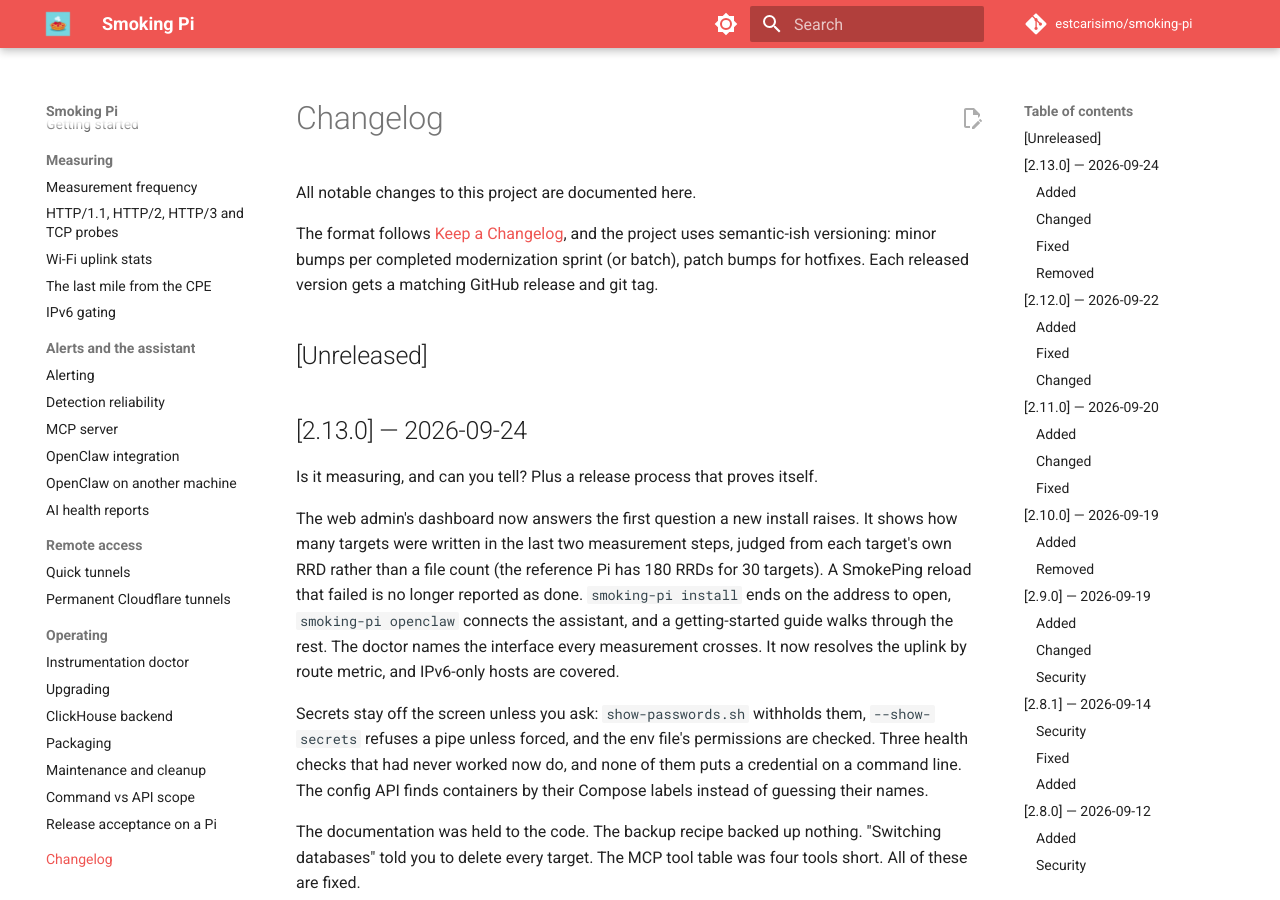
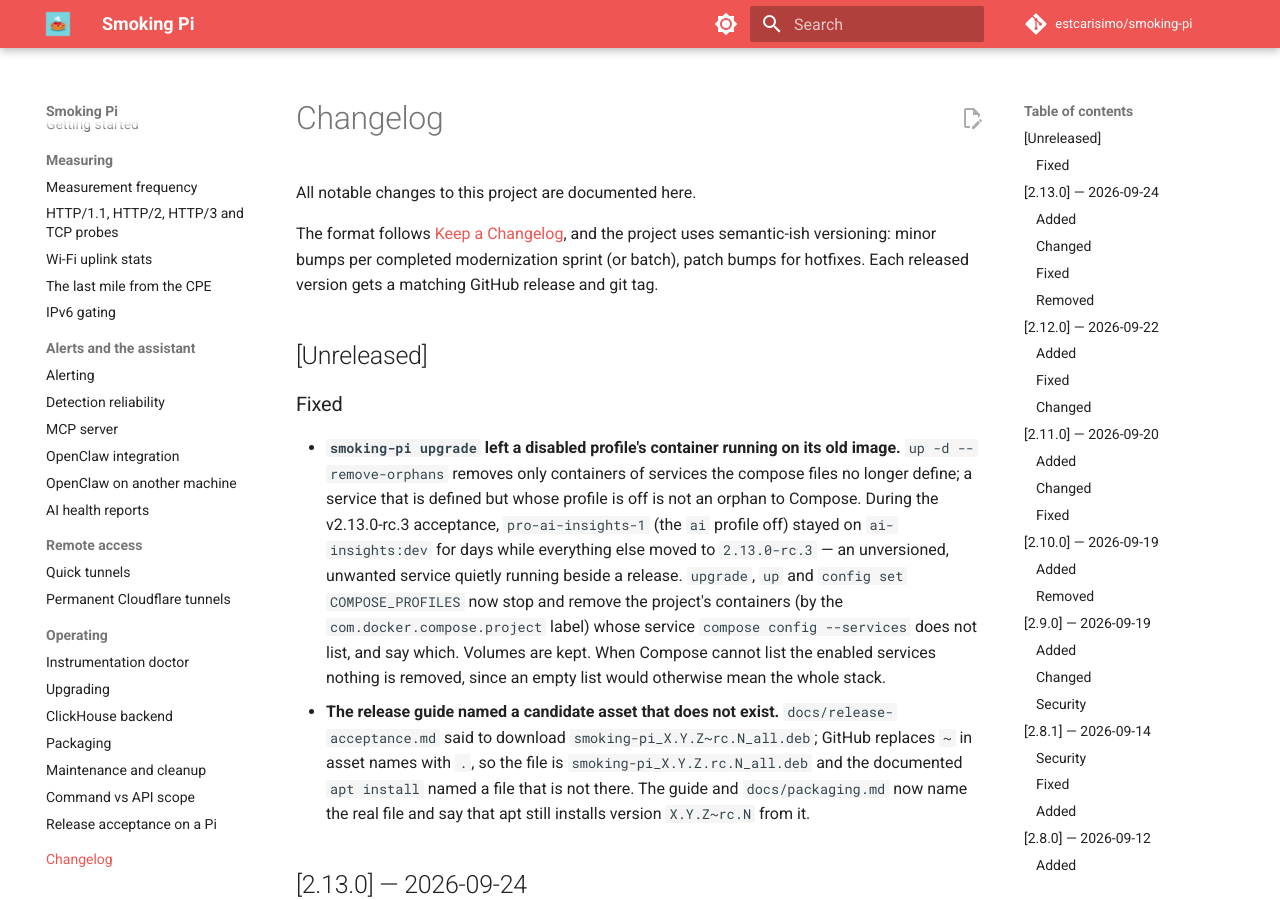
Before and after one commit to estcarisimo/smoking-pi, an MkDocs documentation site: the page built from docs/changelog.md, in a window 1280 px wide and 900 px high. Built offline with MkDocs 1.6.1 and Material for MkDocs 9.7.7, drawn with Linux system fonts in a browser that asks for light colours; comment, search, counter and statistics services are not loaded.

Commit message:
fix(cli): upgrade removes the containers of a profile that is off
`up -d --remove-orphans` only removes services the compose files no longer
define, so a defined service whose profile is off kept running on its old
image (pro-ai-insights-1 on :dev through the v2.13.0-rc.3 acceptance).
upgrade, up and `config set COMPOSE_PROFILES` now stop and remove the
project's containers whose service `compose config --services` does not
list; nothing is removed when Compose cannot list them.

docs: the candidate .deb asset is smoking-pi_X.Y.Z.rc.N_all.deb (GitHub
turns `~` into `.`); apt still installs version X.Y.Z~rc.N from it.

Co-Authored-By: Claude Opus 5.5 <noreply@anthropic.com>

```diff
--- a/CHANGELOG.md
+++ b/CHANGELOG.md
@@ -8,6 +8,29 @@ modernization sprint (or batch), patch bumps for hotfixes. Each released
 version gets a matching GitHub release and git tag.
 
 ## [Unreleased]
+
+### Fixed
+
+- **`smoking-pi upgrade` left a disabled profile's container running on
+  its old image.** `up -d --remove-orphans` removes only containers of
+  services the compose files no longer define; a service that is defined
+  but whose profile is off is not an orphan to Compose. During the
+  v2.13.0-rc.3 acceptance, `pro-ai-insights-1` (the `ai` profile off)
+  stayed on `ai-insights:dev` for days while everything else moved to
+  `2.13.0-rc.3` — an unversioned, unwanted service quietly running beside
+  a release. `upgrade`, `up` and `config set COMPOSE_PROFILES` now stop and
+  remove the project's containers (by the `com.docker.compose.project`
+  label) whose service `compose config --services` does not list, and say
+  which. Volumes are kept. When Compose cannot list the enabled services
+  nothing is removed, since an empty list would otherwise mean the whole
+  stack.
+- **The release guide named a candidate asset that does not exist.**
+  `docs/release-acceptance.md` said to download
+  `smoking-pi_X.Y.Z~rc.N_all.deb`; GitHub replaces `~` in asset names
+  with `.`, so the file is `smoking-pi_X.Y.Z.rc.N_all.deb` and the
+  documented `apt install` named a file that is not there. The
+  guide and `docs/packaging.md` now name the real file and say that apt
+  still installs version `X.Y.Z~rc.N` from it.
 
 ## [2.13.0] — 2026-09-24
 
```
Also changed, not shown: docs/packaging.md (+2 -1 lines), docs/release-acceptance.md (+10 -7 lines), 2 other files.
